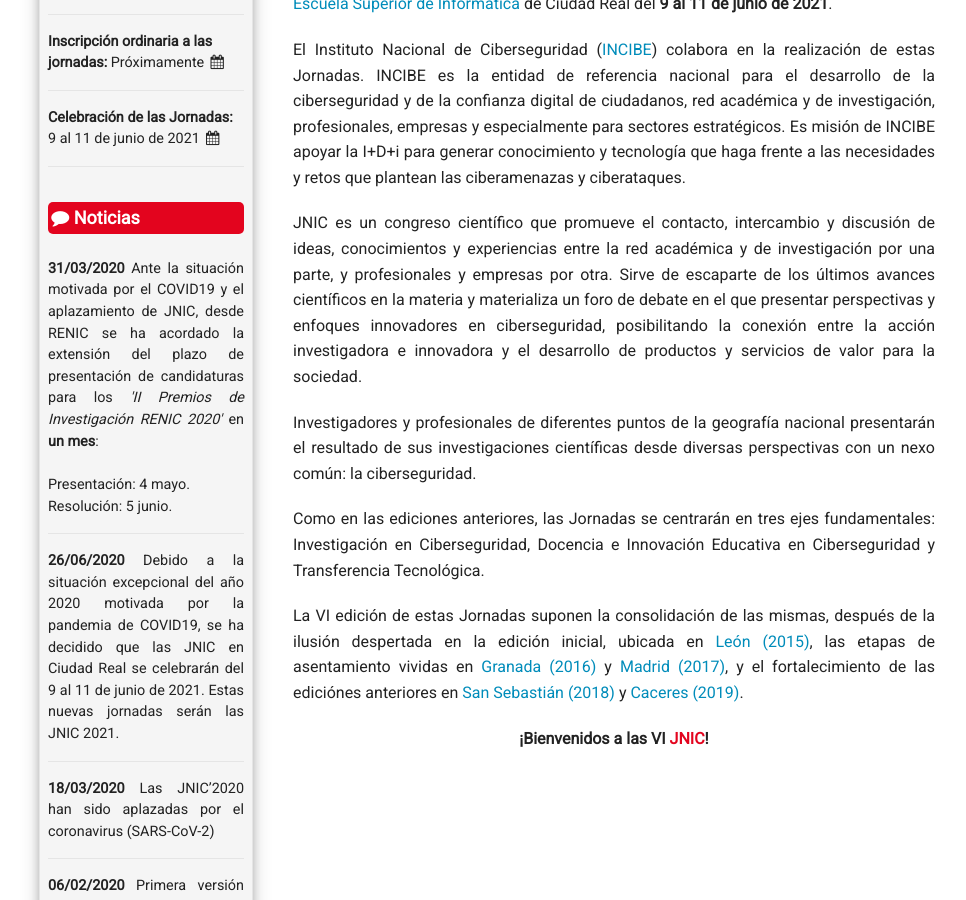
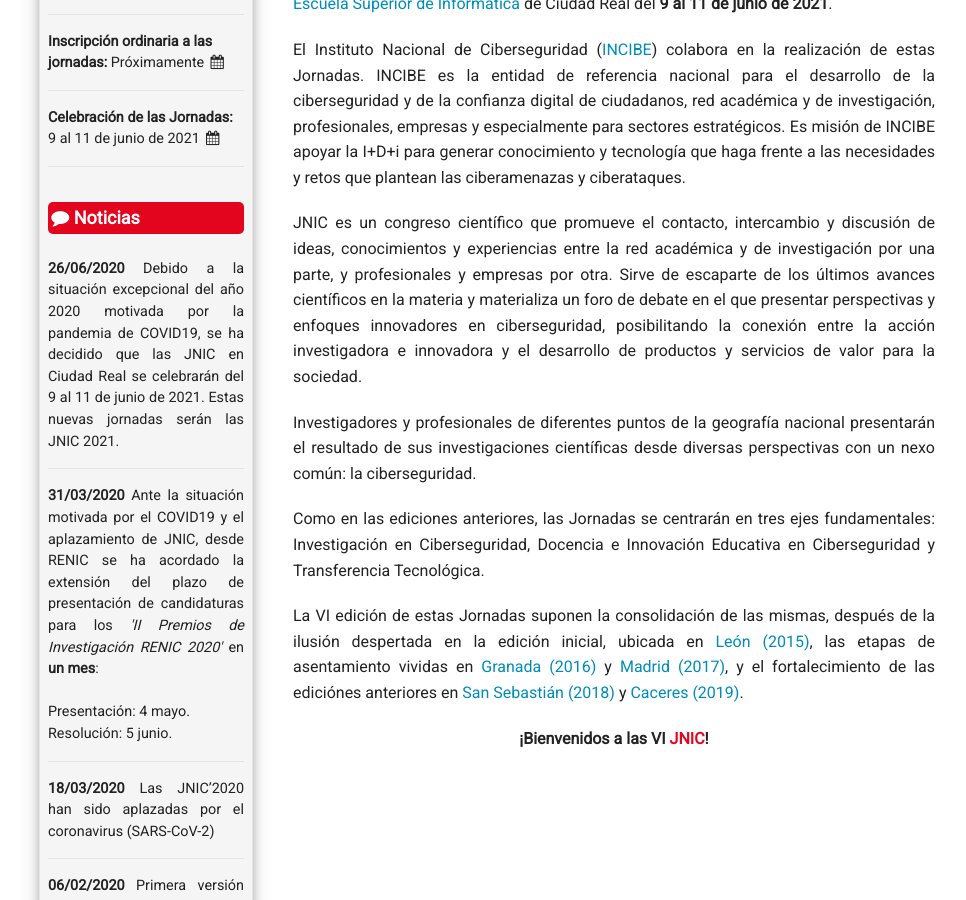
Before and after one commit to jnic2020/jnic2021.github.io, a Jekyll site: the page built from index.md, in a window 1280 px wide and 900 px high, scrolled down 791 px. Shown: the whole window, without its empty margins (153-1119 px from the left). Built offline with Jekyll 4.4.1, drawn with Linux system fonts in a browser that asks for light colours; nearby versions of some CDN libraries.

```diff
--- a/_data/noticias.json
+++ b/_data/noticias.json
@@ -2,12 +2,12 @@
 	{
 		"contenido":"Primera versión de la web",
 		"fecha":"06/02/2020",
-		"fecha_ref":"06-02-2020"
+		"fecha_ref":"2020-02-06"
 	},
 	{
 		"contenido":"Las JNIC’2020 han sido aplazadas por el coronavirus (SARS-CoV-2)",
 		"fecha":"18/03/2020",
-		"fecha_ref":"18-03-2020"
+		"fecha_ref":"2020-03-18"
 	},
 	{
 		"contenido":"Ante la situación motivada por el COVID19 y el aplazamiento de JNIC,
@@ -19,13 +19,13 @@
 		Resolución:   5 junio.
 		",
 		"fecha":"31/03/2020",
-		"fecha_ref":"31-03-2020"
+		"fecha_ref":"2020-03-31"
 	},
 	{
 		"contenido":"Debido a la situación excepcional del año 2020 motivada por la pandemia de COVID19, se ha decidido que las JNIC en Ciudad Real se celebrarán del 9 al 11 de junio de 2021.
 		Estas nuevas jornadas serán las JNIC 2021.
 		",
 		"fecha":"26/06/2020",
-		"fecha_ref":"26-06-2020"
+		"fecha_ref":"2020-06-26"
 	}
 ]
```
